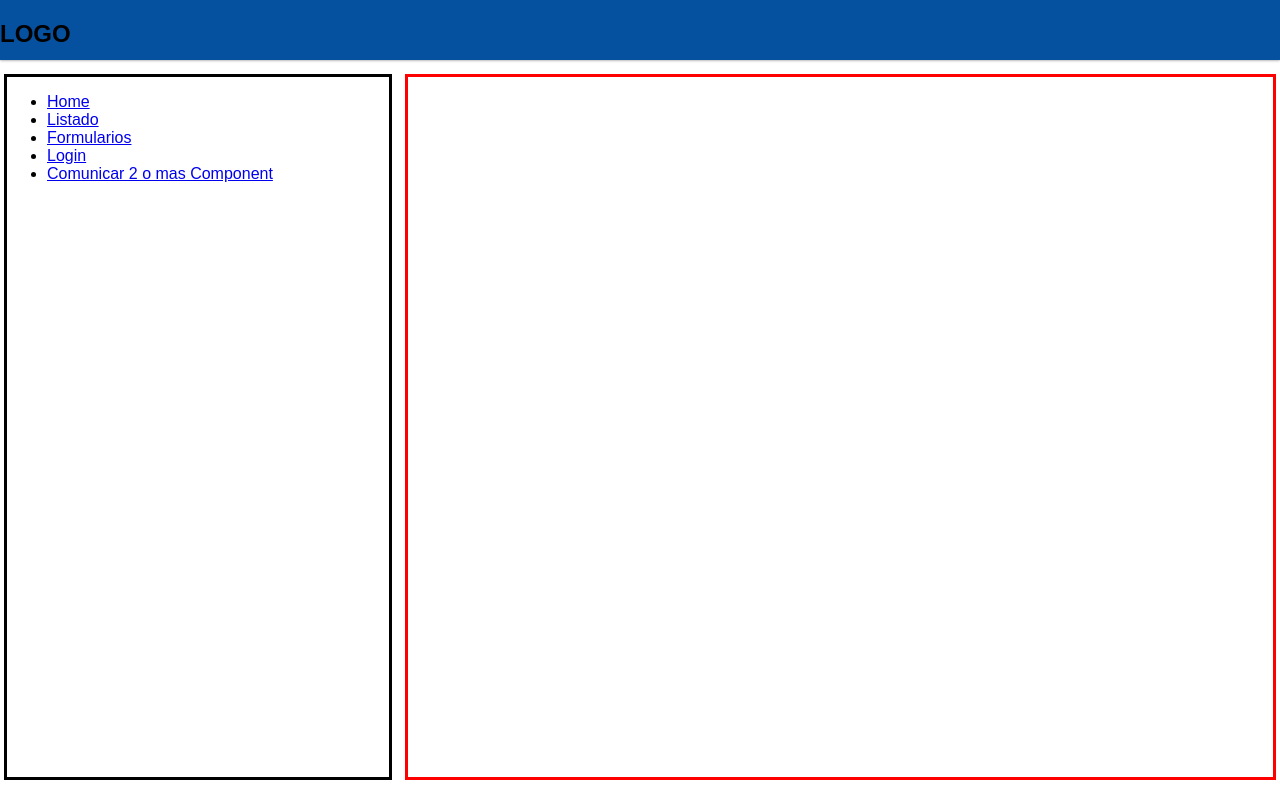
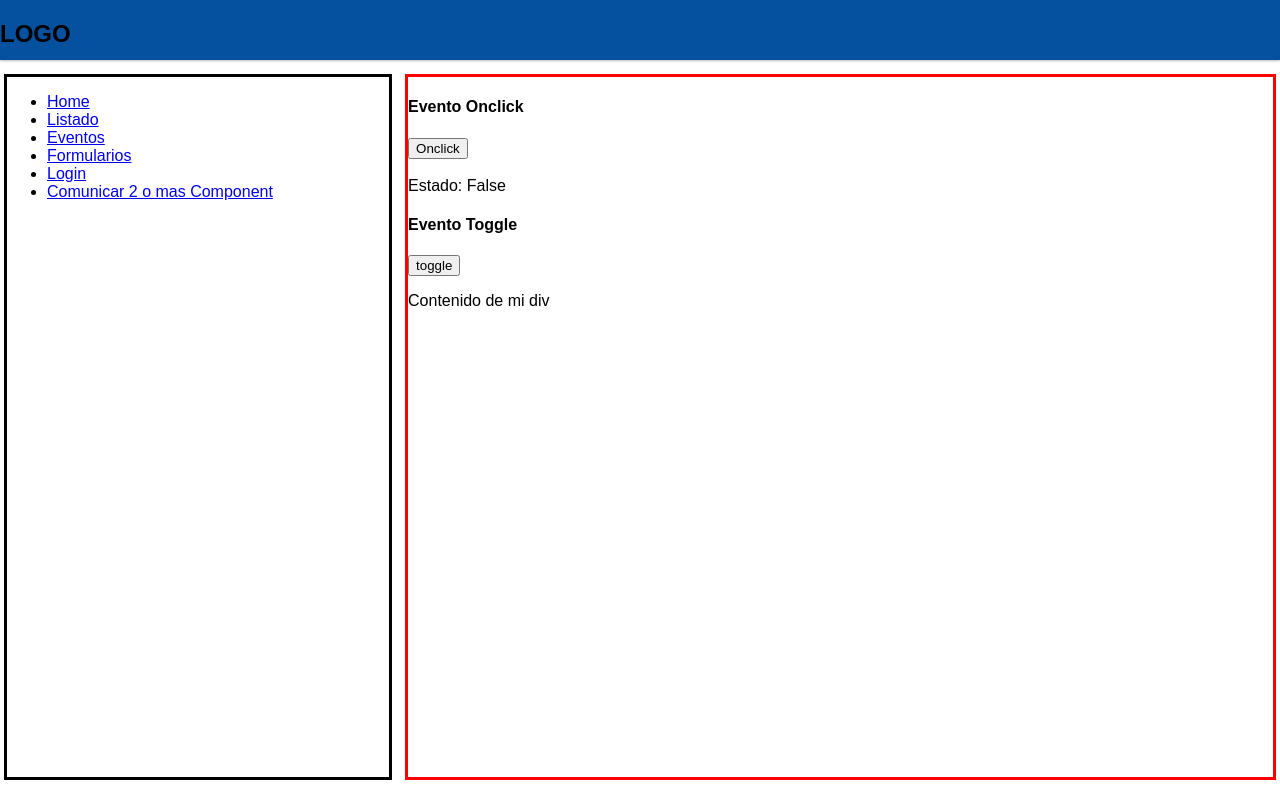
Before and after one commit to victormagallanes2/react-modules, a React (Create React App) app: page /events in a window 1280 px wide. Built offline with nearby package versions, Linux system fonts and the light colour scheme.

Commit message:
eventos onclik y toggle

```diff
--- a/src/component/app/App.js
+++ b/src/component/app/App.js
@@ -1,16 +1,18 @@
-import React from 'react'
-import Header from '../header/header'
-import Main from '../main/main'
+import React, { Component } from 'react';
+import Header from '../header/header';
+import Main from '../main/main';
 
 
+class App extends Component {
 
-const App = () => (
-  <div>
-
-    <Header />
-    <Main />
-
-  </div>
-)
+     render() {
+         return (
+             <div>
+               <Header />
+               <Main />
+             </div>
+            );
+          }
+    }
 
 export default App
--- /dev/null
+++ b/src/component/events/events.js
@@ -0,0 +1,17 @@
+import React, { Component } from 'react';
+import Toggle from './toggle';
+import Onclick from './onclick';
+
+
+class Events extends Component {
+
+  render(){
+    return <div>
+             <Onclick />
+             <Toggle />
+           </div>
+       }
+  }
+
+
+export default Events
--- /dev/null
+++ b/src/component/events/onclick.js
@@ -0,0 +1,27 @@
+import React, { Component } from 'react';
+
+
+class Onclick extends Component {
+
+  constructor(props){
+    super(props);
+    this.state = { message:'Estado: False' };
+    this.update = this.update.bind(this);
+  }
+
+  update(){
+    this.setState({message:'Estado: True'})
+  }
+
+  render(){
+    return <div>
+             <h4>Evento Onclick</h4>
+             <button onClick={this.update}>Onclick</button><br></br>
+             <br></br>
+             <span>{this.state.message}</span>
+          </div>
+   }
+  }
+
+
+export default Onclick
--- /dev/null
+++ b/src/component/events/toggle.js
@@ -0,0 +1,24 @@
+import React, { Component } from 'react';
+
+
+class Toggle extends Component {
+
+  constructor(props){
+    super(props);
+    this.state = { showing: true };
+  }
+
+  render(){
+    const { showing } = this.state;
+    return <div>
+	         <h4>Evento Toggle</h4>
+	         <button onClick={() => this.setState({ showing: !showing })}>toggle</button>
+	         <div style={{ display: (showing ? 'block' : 'none') }}>
+	         <p>Contenido de mi div</p>
+	         </div>
+	       </div>
+       }
+  }
+
+
+export default Toggle
--- a/src/component/header/header.js
+++ b/src/component/header/header.js
@@ -1,13 +1,14 @@
-import React from 'react'
+import React, { Component } from 'react';
 
 
-
-// The Header creates links that can be used to navigate
-// between routes.
-const Header = () => (
-  <header>
-   <label><h2>LOGO</h2></label>
-  </header>
-)
+class Header extends Component {
+       render() {
+         return (
+			  <header>
+			   <label><h2>LOGO</h2></label>
+			  </header>
+           );
+         }
+    }
 
 export default Header
--- a/src/component/main/main.js
+++ b/src/component/main/main.js
@@ -1,23 +1,28 @@
-import React from 'react'
+import React, { Component } from 'react';
 import { Switch, Route } from 'react-router-dom'
 import Home from '../home/home'
 import List from '../list/list'
 import Menu from '../menu/menu'
+import Events from '../events/events'
 import './main.css';
 
 
-
-const Main = () => (
+class Main extends Component {
+       render() {
+         return (
 			  <main>
 			  	<Menu />
 			  	<div className="Contenido">
 				    <Switch>
 				      <Route exact path='/' component={Home}/>
 				      <Route path='/listado' component={List}/>
+				      <Route path='/events' component={Events}/>
 				    </Switch>
 				</div>
 
 			  </main>
-)
+           );
+         }
+    }
 
 export default Main
--- a/src/component/menu/menu.js
+++ b/src/component/menu/menu.js
@@ -2,19 +2,23 @@ import React, { Component } from 'react';
 import { Link } from 'react-router-dom'
 
 
-const Menu = () => (
+class Menu extends Component {
+       render() {
+         return (
             <div className="Menu">
               <nav>
                 <ul>
                   <li><Link to='/'>Home</Link></li>
                   <li><Link to="listado">Listado</Link></li>
-        <li><Link to="listado">Formularios</Link></li>
-        <li><Link to="listado">Login</Link></li>
-        <li><Link to="listado">Comunicar 2  o mas Component</Link></li>
-
+                  <li><Link to="/events">Eventos</Link></li>
+                  <li><Link to="/">Formularios</Link></li>
+                  <li><Link to="/">Login</Link></li>
+                  <li><Link to="/">Comunicar 2  o mas Component</Link></li>
                 </ul>
               </nav>
             </div>
-)
+           );
+         }
+    }
 
 export default Menu
```
Also changed, not shown: src/App.css (deleted, +0 -32 lines), src/App.js (deleted, +0 -15 lines), src/component/home/home.js (+7 -2 lines), 2 other files (tests, documents, lock files or other folders). Lines whose indentation alone changed are shown as unchanged.
